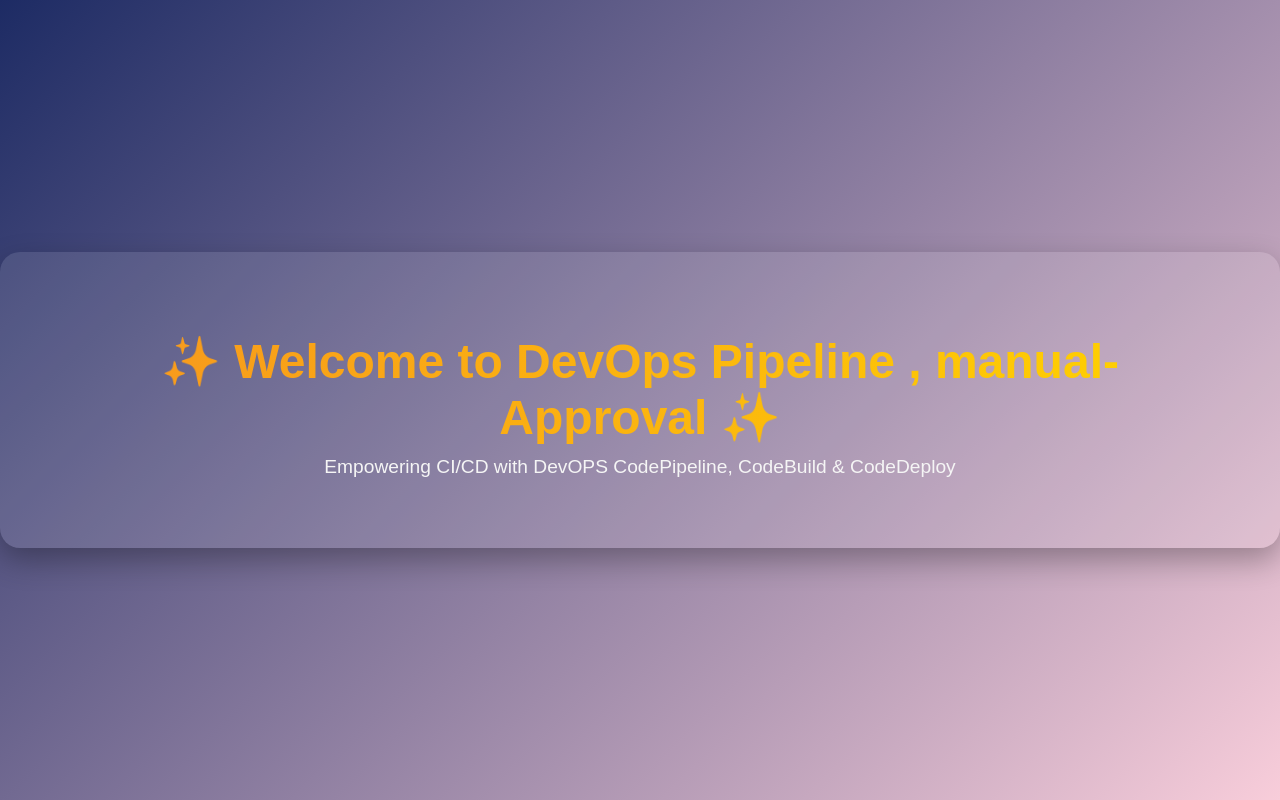
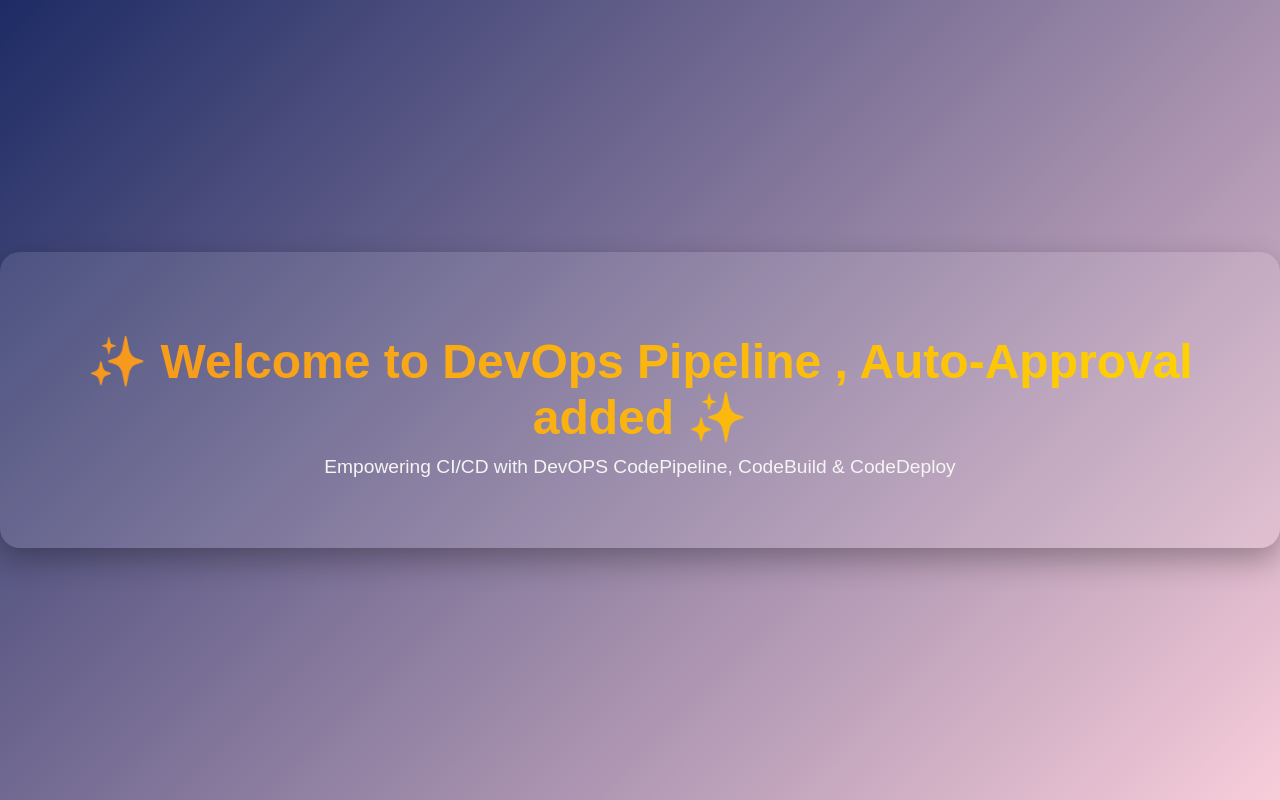
Before and after one commit to vaibhav0060/DevOps-Project-1, a plain HTML site: page index.html in a window 1280 px wide. Drawn offline with Linux system fonts and the light colour scheme.

Commit message:
Update index.html

```diff
--- a/index.html
+++ b/index.html
@@ -56,7 +56,7 @@
 </head>
 <body>
   <div class="box">
-    <h1>✨ Welcome to DevOps Pipeline , manual-Approval  ✨</h1>
+    <h1>✨ Welcome to DevOps Pipeline , Auto-Approval added ✨</h1>
     <p>Empowering CI/CD with DevOPS CodePipeline, CodeBuild & CodeDeploy</p>
   </div>
 </body>
```
